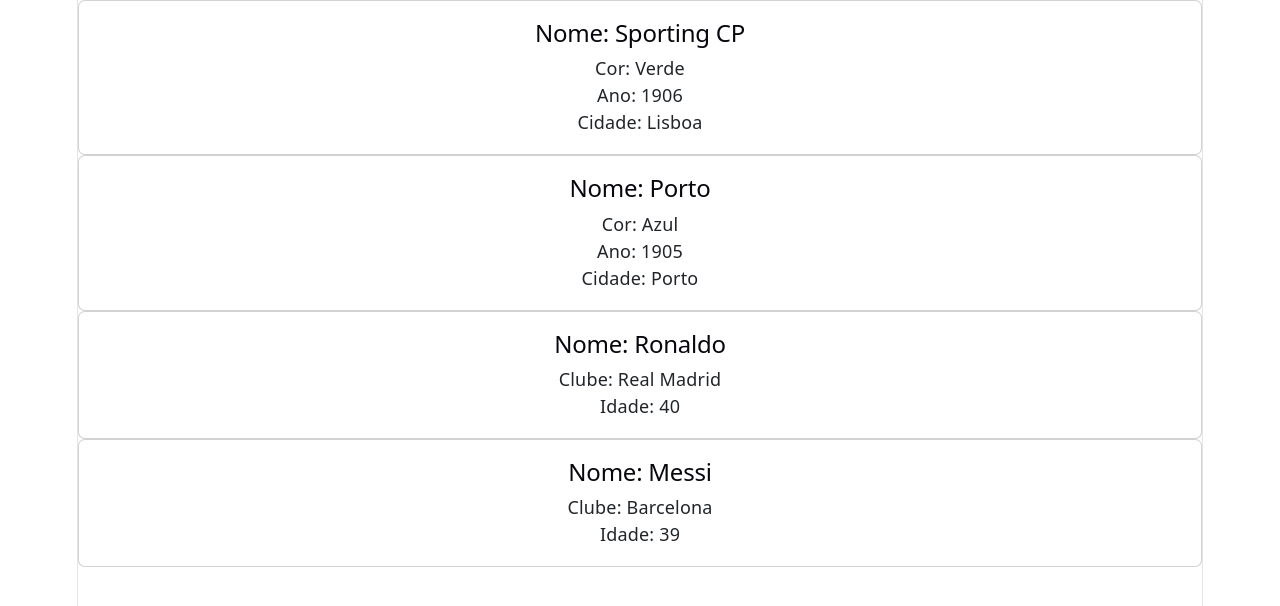
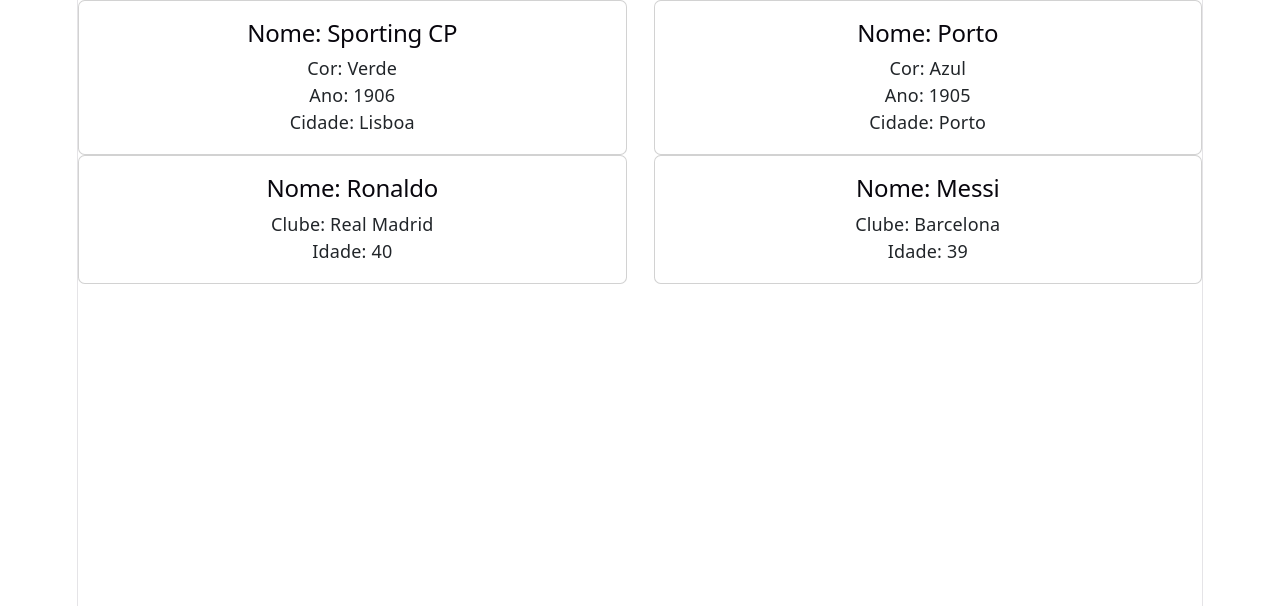
Before and after one commit to leonardoabreu546/react_futebol, a React (Vite) app in the folder react_futebol/: page / in a window 1280 px wide. Shown: the top 606 px of the page. Built offline with nearby package versions, Linux system fonts and the light colour scheme; the HTML template or start-up script is replaced by a standard one.

Commit message:
layout em grelha com bootstrap

```diff
--- a/react_futebol/src/App.tsx
+++ b/react_futebol/src/App.tsx
@@ -4,10 +4,22 @@
 function App() {
   return (
     <div>
-      <CardEquipa nome="Sporting CP" cor="Verde" ano={1906} cidade="Lisboa" />
-      <CardEquipa nome="Porto" cor="Azul" ano={1905} cidade="Porto" />
-      <CardJogador nome="Ronaldo" clube="Real Madrid" idade={40} />
-      <CardJogador nome="Messi" clube="Barcelona" idade={39} />
+      <div className="row">
+        <div className="col">
+          <CardEquipa nome="Sporting CP" cor="Verde" ano={1906} cidade="Lisboa" />
+        </div>
+        <div className="col">
+          <CardEquipa nome="Porto" cor="Azul" ano={1905} cidade="Porto" />
+        </div>
+      </div>
+      <div className="row">
+        <div className="col">
+          <CardJogador nome="Ronaldo" clube="Real Madrid" idade={40} />
+        </div>
+        <div className="col">
+          <CardJogador nome="Messi" clube="Barcelona" idade={39} />
+        </div>
+      </div>
     </div>
   )
 }
```
